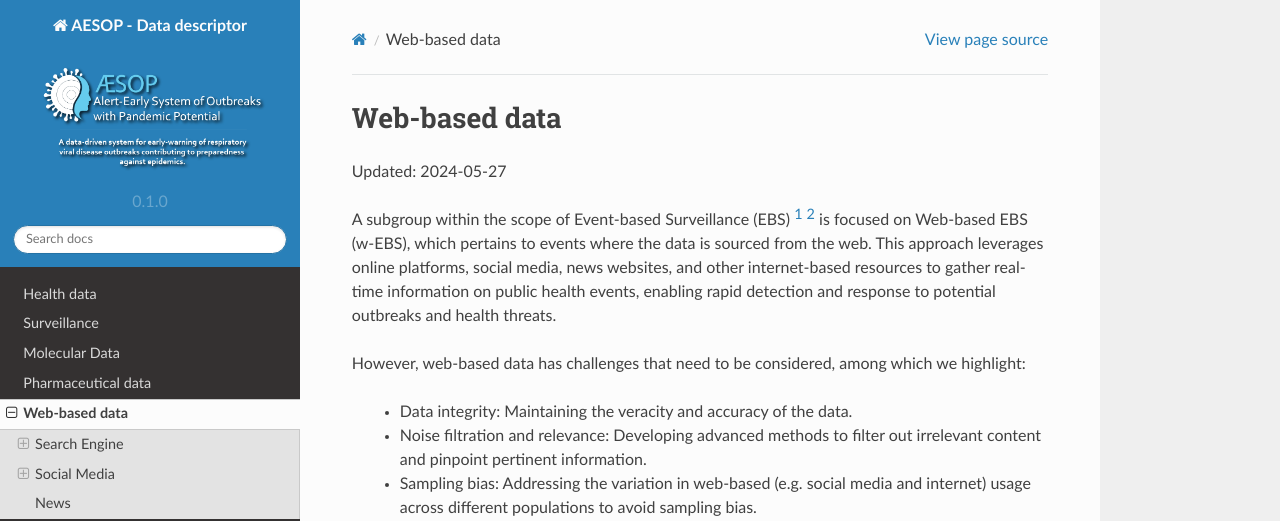
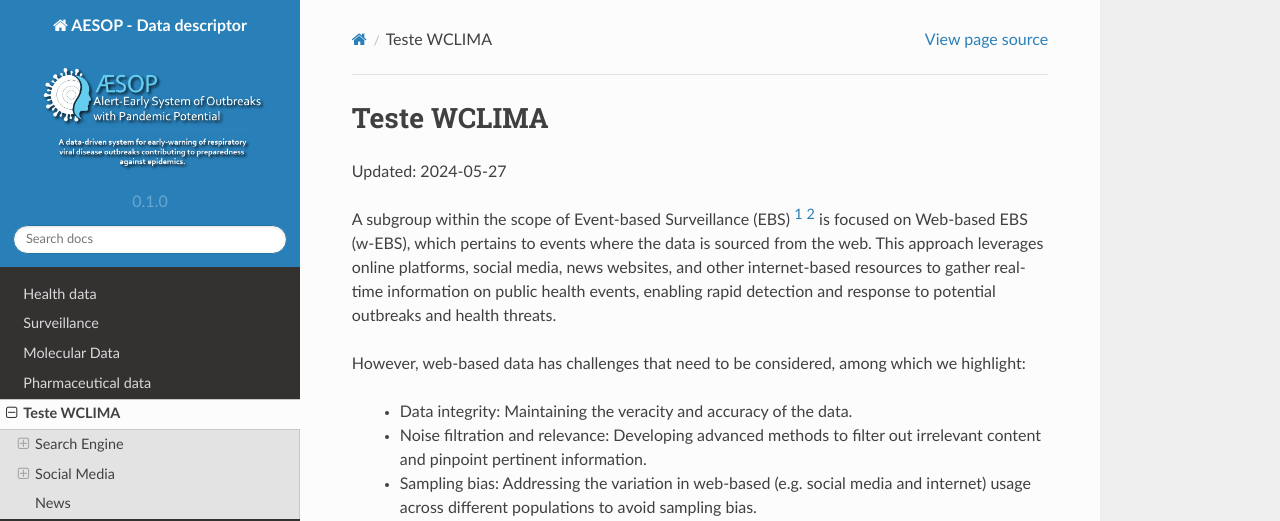
Before and after one commit to cidacslab/plataforma-clima-ambiente-readthedocs, a Sphinx documentation site: the page built from docs/source/web_based.rst, in a window 1280 px wide and 900 px high. Shown: the top 521 px of the window. Built offline with Sphinx 7.4.7 and the Read the Docs theme 2.0.0, drawn with Linux system fonts in a browser that asks for light colours.

Commit message:
Update web_based.rst

```diff
--- a/docs/source/web_based.rst
+++ b/docs/source/web_based.rst
@@ -1,4 +1,4 @@
-Web-based data
+Teste WCLIMA
 =====
 Updated: 2024-05-27
 
```
